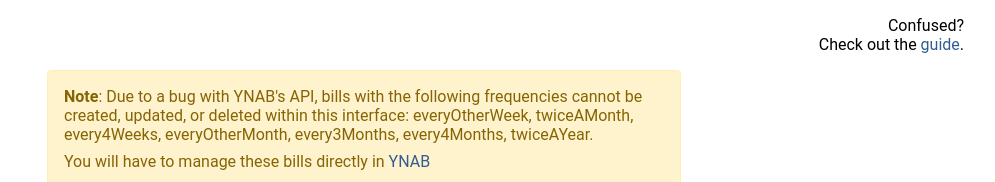
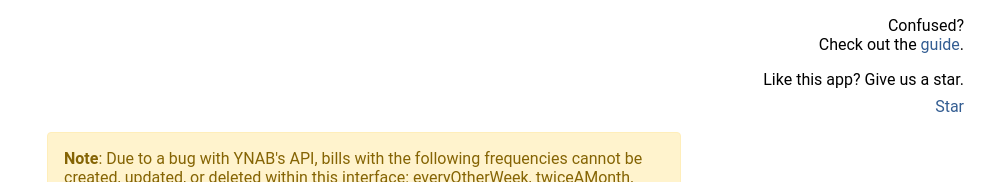
Before and after one commit to danielh-official/billsforynab, a SvelteKit app: page / in a window 1280 px wide. Shown: the part 200-382 px from the top of the page, without its empty margins (276-1271 px from the left). Built offline with nearby package versions, Linux system fonts and the light colour scheme; no server answers.

Commit message:
Add GitHub star button below guide section
Co-authored-by: danielh-official <49914607+danielh-official@users.noreply.github.com>

```diff
--- a/src/routes/+layout.svelte
+++ b/src/routes/+layout.svelte
@@ -15,6 +15,7 @@
 <svelte:head>
 	<title>Bills (For YNAB)</title>
 	<link rel="icon" href={favicon} />
+	<script async defer src="https://buttons.github.io/buttons.js"></script>
 
 	<style>
 		.logo {
@@ -51,6 +52,15 @@
 			align-items: end;
 			padding: 0 2rem 1rem 2rem;
 			font-size: 1rem;
+		}
+
+		.star-section {
+			display: flex;
+			flex-direction: column;
+			align-items: end;
+			padding: 0 2rem 1rem 2rem;
+			font-size: 1rem;
+			gap: 0.5rem;
 		}
 
 		.demo-banner {
@@ -127,6 +137,18 @@
 	</div>
 </div>
 
+<div class="star-section">
+	<div>Like this app? Give us a star.</div>
+	<a
+		class="github-button"
+		href="https://github.com/danielh-official/billsforynab"
+		data-icon="octicon-star"
+		data-size="large"
+		data-show-count="true"
+		aria-label="Star danielh-official/billsforynab on GitHub">Star</a
+	>
+</div>
+
 <div class="write-access-note">
 	<div>
 		<b>Note</b>: Due to a bug with YNAB's API, bills with the following frequencies cannot be
```
Also changed, not shown: 1 other file (tests, documents, lock files or other folders).
